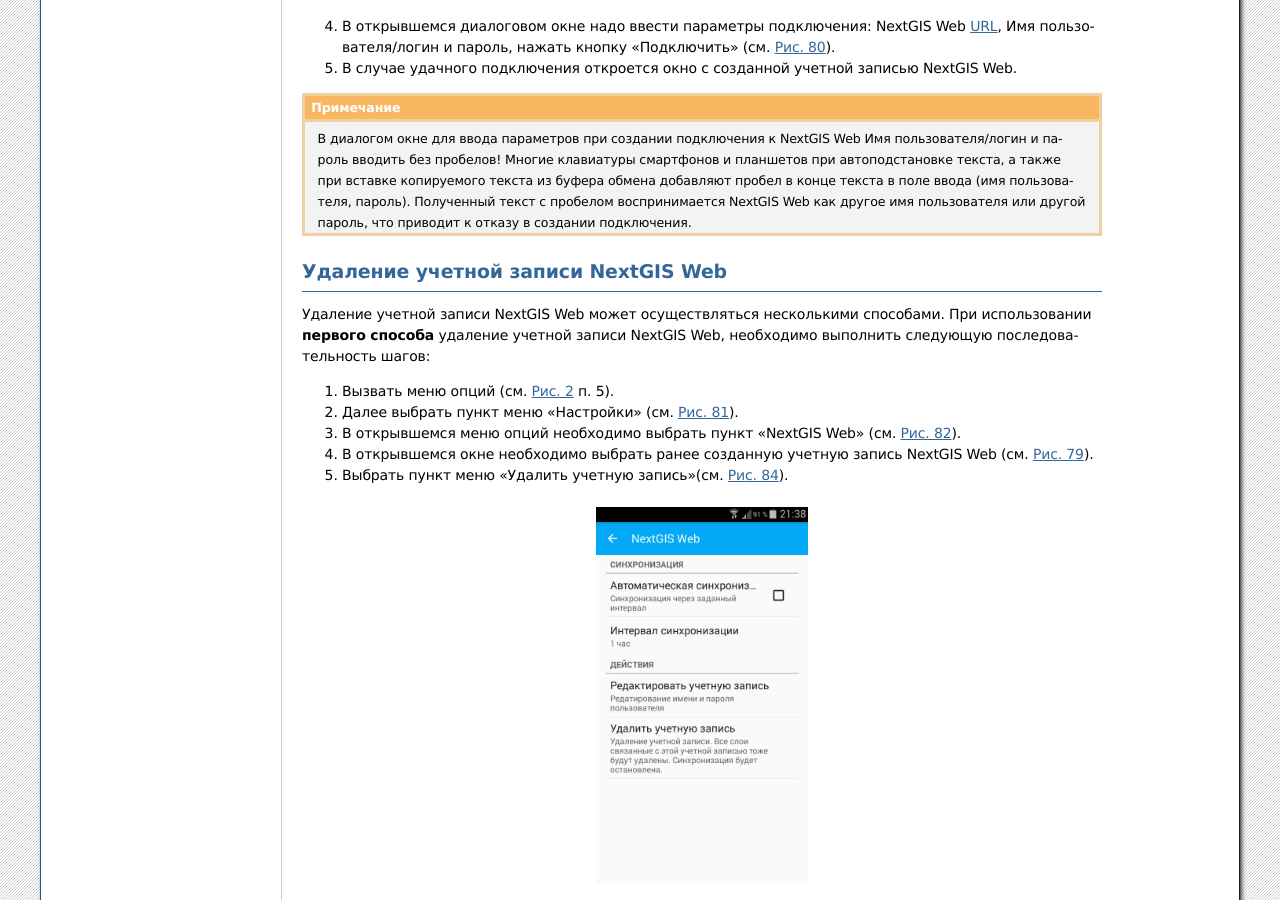
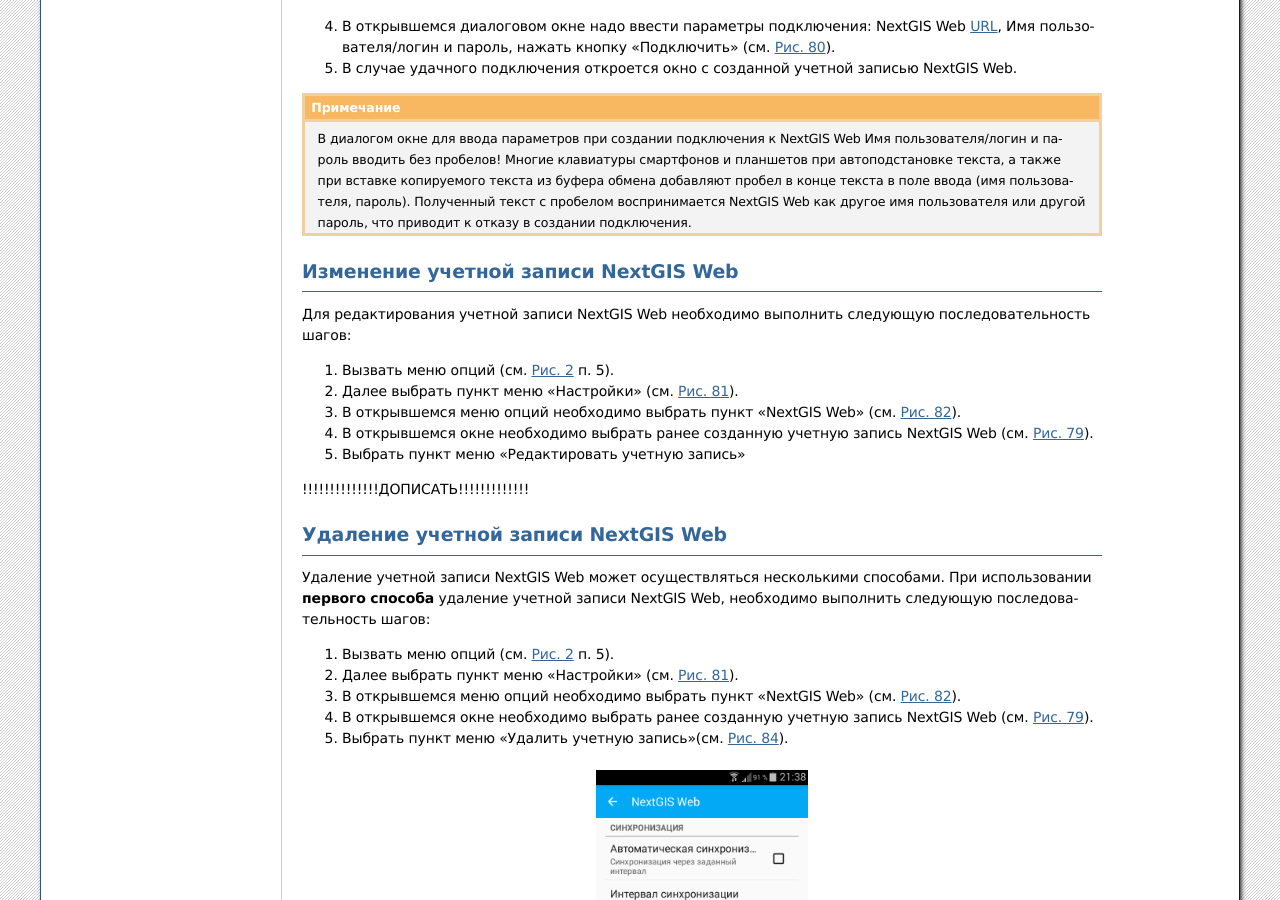
Before and after one commit to nextgis/docs_ngmobile, a Sphinx documentation site: the page built from source/ngw_integration.rst, in a window 1280 px wide and 900 px high, scrolled down 3456 px. Built offline with Sphinx 7.4.7, drawn with Linux system fonts in a browser that asks for light colours; formulas are drawn with MathJax 3; some of the changed text lies outside the part shown.

Commit message:
редактирование учетной записи в Мобайл

```diff
--- a/source/load_geodata.rst
+++ b/source/load_geodata.rst
@@ -222,7 +222,7 @@
 
 .. versionadded:: 2.2
 
-Файл формата ngfp получается в результате работы программы NextGIS FormBuilder и представляет собой файл :term:`GeoJSON`
+Файл формата ngfp получается в результате работы программы NextGIS Formbuilder и представляет собой файл :term:`GeoJSON`
 и файлы с дополнительной информацией (JSON), которые упакованы в архив zip, но расширением ngfp.
 
 Для того, чтобы загрузить в программу файл формата ngfp, необходимо выполнить
--- a/source/ngw_integration.rst
+++ b/source/ngw_integration.rst
@@ -104,6 +104,23 @@
    в поле ввода (имя пользователя, пароль). Полученный текст с пробелом воспринимается
    NextGIS Web как другое имя пользователя или другой пароль, что приводит к отказу
    в создании подключения.
+
+Изменение учетной записи NextGIS Web
+-------------------------------------
+Для редактирования учетной записи NextGIS Web необходимо выполнить следующую
+последовательность шагов:
+
+1. Вызвать меню опций (см. :numref:`ngmobile_main_activity_pic` п. 5).
+2. Далее выбрать пункт меню "Настройки" (см. :numref:`ngmobile_settings2_pic`).
+3. В открывшемся меню опций необходимо выбрать пункт "NextGIS Web"
+   (см. :numref:`ngmobile_settings_ngw_pic`).
+4. В открывшемся окне необходимо выбрать ранее созданную учетную запись
+   NextGIS Web (см. :numref:`ngmobile_select_ngw_layer_pic`).
+5. Выбрать пункт меню "Редактировать учетную запись"
+
+!!!!!!!!!!!!!!ДОПИСАТЬ!!!!!!!!!!!!!
+
+
 
 Удаление учетной записи NextGIS Web
 -----------------------------------
```
